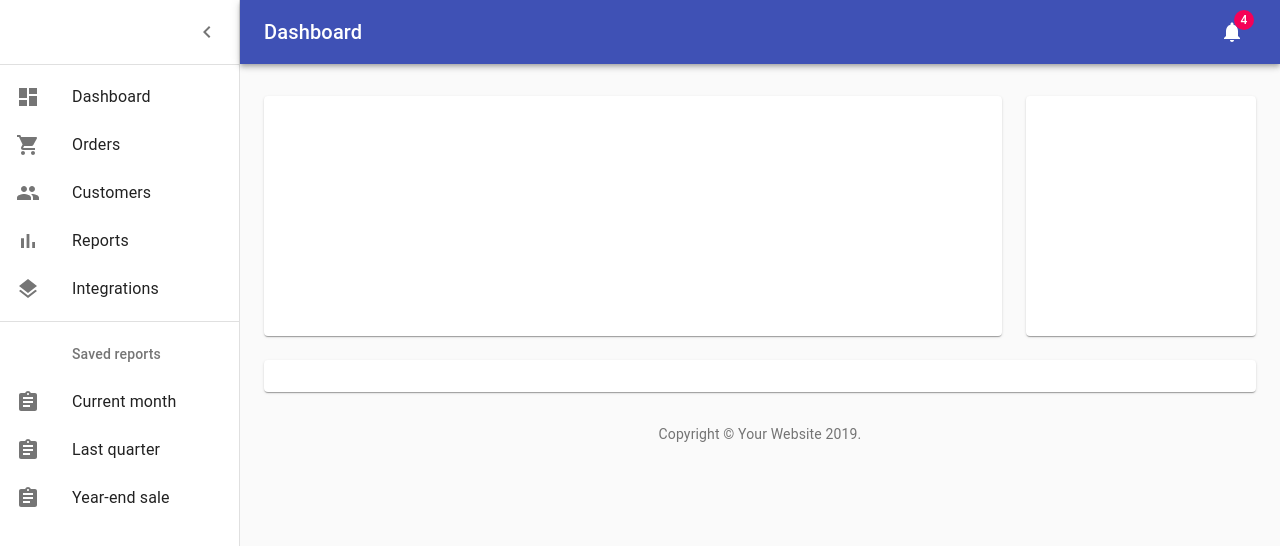
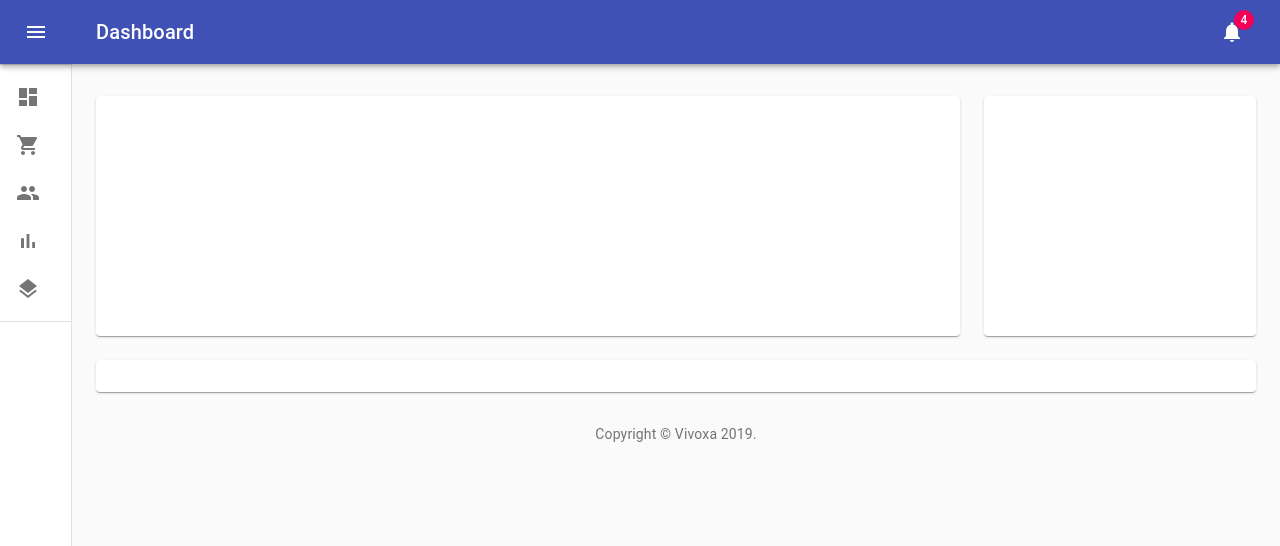
Before and after one commit to vivoxalabs/VivoxaERP, a React (Create React App) app: page /dash in a window 1280 px wide. Shown: the top 546 px of the page. Built offline with nearby package versions, Linux system fonts and the light colour scheme.

Commit message:
hook-adjest

```diff
--- a/src/components/ListItms.jsx
+++ b/src/components/ListItms.jsx
@@ -1,16 +1,35 @@
-import React from 'react';
-import ListItem from '@material-ui/core/ListItem';
-import ListItemIcon from '@material-ui/core/ListItemIcon';
-import ListItemText from '@material-ui/core/ListItemText';
-import ListSubheader from '@material-ui/core/ListSubheader';
-import DashboardIcon from '@material-ui/icons/Dashboard';
-import ShoppingCartIcon from '@material-ui/icons/ShoppingCart';
-import PeopleIcon from '@material-ui/icons/People';
-import BarChartIcon from '@material-ui/icons/BarChart';
-import LayersIcon from '@material-ui/icons/Layers';
-import AssignmentIcon from '@material-ui/icons/Assignment';
+import React from "react";
+import ListItem from "@material-ui/core/ListItem";
+import ListItemIcon from "@material-ui/core/ListItemIcon";
+import ListItemText from "@material-ui/core/ListItemText";
+import ListSubheader from "@material-ui/core/ListSubheader";
+import DashboardIcon from "@material-ui/icons/Dashboard";
+import ShoppingCartIcon from "@material-ui/icons/ShoppingCart";
+import PeopleIcon from "@material-ui/icons/People";
+import BarChartIcon from "@material-ui/icons/BarChart";
+import LayersIcon from "@material-ui/icons/Layers";
+import AssignmentIcon from "@material-ui/icons/Assignment";
+import List from "@material-ui/core/List";
+import StarBorder from "@material-ui/icons/StarBorder";
+import ExpandLess from "@material-ui/icons/ExpandLess";
+import ExpandMore from "@material-ui/icons/ExpandMore";
+import { Collapse } from "@material-ui/core";
+import { makeStyles } from "@material-ui/core/styles";
 
-export const mainListItems = (
+const useStyles = makeStyles(theme => ({
+  nested: {
+    paddingLeft: theme.spacing(4)
+  }
+}));
+
+export default function ListItems() {
+  const classes = useStyles();
+  const [open, setOpen] = React.useState(false);
+
+  const handleClick = () => {
+    setOpen(!open);
+  };
+  return (
     <div>
       <ListItem button>
         <ListItemIcon>
@@ -18,12 +37,29 @@ export const mainListItems = (
         </ListItemIcon>
         <ListItemText primary="Dashboard" />
       </ListItem>
-    <ListItem button>
+      <ListItem button onClick={handleClick}>
         <ListItemIcon>
           <ShoppingCartIcon />
         </ListItemIcon>
         <ListItemText primary="Orders" />
+        {open ? <ExpandLess /> : <ExpandMore />}
       </ListItem>
+      <Collapse in={open} timeout="auto" unmountOnExit>
+        <List component="div" disablePadding>
+          <ListItem button className={classes.nested}>
+            <ListItemIcon>
+              <StarBorder />
+            </ListItemIcon>
+            <ListItemText secondary="Pre-Enter" />
+          </ListItem>
+          <ListItem button className={classes.nested}>
+            <ListItemIcon>
+              <StarBorder />
+            </ListItemIcon>
+            <ListItemText secondary="Final Entry" />
+          </ListItem>
+        </List>
+      </Collapse>
       <ListItem button>
         <ListItemIcon>
           <PeopleIcon />
@@ -44,27 +80,31 @@ export const mainListItems = (
       </ListItem>
     </div>
   );
+}
+// export const mainListItems = (
 
-export const secondaryListItems = (
-  <div>
-    <ListSubheader inset>Saved reports</ListSubheader>
-    <ListItem button>
-      <ListItemIcon>
-        <AssignmentIcon />
-      </ListItemIcon>
-      <ListItemText primary="Current month" />
-    </ListItem>
-    <ListItem button>
-      <ListItemIcon>
-        <AssignmentIcon />
-      </ListItemIcon>
-      <ListItemText primary="Last quarter" />
-    </ListItem>
-    <ListItem button>
-      <ListItemIcon>
-        <AssignmentIcon />
-      </ListItemIcon>
-      <ListItemText primary="Year-end sale" />
-    </ListItem>
-  </div>
-);
+// );
+
+// export const secondaryListItems = (
+//   <div>
+//     <ListSubheader inset>Saved reports</ListSubheader>
+//     <ListItem button>
+//       <ListItemIcon>
+//         <AssignmentIcon />
+//       </ListItemIcon>
+//       <ListItemText primary="Current month" />
+//     </ListItem>
+//     <ListItem button>
+//       <ListItemIcon>
+//         <AssignmentIcon />
+//       </ListItemIcon>
+//       <ListItemText primary="Last quarter" />
+//     </ListItem>
+//     <ListItem button>
+//       <ListItemIcon>
+//         <AssignmentIcon />
+//       </ListItemIcon>
+//       <ListItemText primary="Year-end sale" />
+//     </ListItem>
+//   </div>
+// );
--- a/src/components/dashboard.jsx
+++ b/src/components/dashboard.jsx
@@ -1,23 +1,24 @@
-import React from 'react';
-import clsx from 'clsx';
-import { makeStyles } from '@material-ui/core/styles';
-import CssBaseline from '@material-ui/core/CssBaseline';
-import Drawer from '@material-ui/core/Drawer';
-import AppBar from '@material-ui/core/AppBar';
-import Toolbar from '@material-ui/core/Toolbar';
-import List from '@material-ui/core/List';
-import Typography from '@material-ui/core/Typography';
-import Divider from '@material-ui/core/Divider';
-import IconButton from '@material-ui/core/IconButton';
-import Badge from '@material-ui/core/Badge';
-import Container from '@material-ui/core/Container';
-import Grid from '@material-ui/core/Grid';
-import Paper from '@material-ui/core/Paper';
-import Link from '@material-ui/core/Link';
-import MenuIcon from '@material-ui/icons/Menu';
-import ChevronLeftIcon from '@material-ui/icons/ChevronLeft';
-import NotificationsIcon from '@material-ui/icons/Notifications';
-import { mainListItems, secondaryListItems } from './ListItms';
+import React from "react";
+import clsx from "clsx";
+import { makeStyles } from "@material-ui/core/styles";
+import CssBaseline from "@material-ui/core/CssBaseline";
+import Drawer from "@material-ui/core/Drawer";
+import AppBar from "@material-ui/core/AppBar";
+import Toolbar from "@material-ui/core/Toolbar";
+import List from "@material-ui/core/List";
+import Typography from "@material-ui/core/Typography";
+import Divider from "@material-ui/core/Divider";
+import IconButton from "@material-ui/core/IconButton";
+import Badge from "@material-ui/core/Badge";
+import Container from "@material-ui/core/Container";
+import Grid from "@material-ui/core/Grid";
+import Paper from "@material-ui/core/Paper";
+import Link from "@material-ui/core/Link";
+import MenuIcon from "@material-ui/icons/Menu";
+import ChevronLeftIcon from "@material-ui/icons/ChevronLeft";
+import NotificationsIcon from "@material-ui/icons/Notifications";
+// import { mainListItems, secondaryListItems } from './ListItms';
+import ListItems from "./ListItms";
 // import Chart from './Chart';
 // import Deposits from './Deposits';
 // import Orders from './Orders';
@@ -25,12 +26,12 @@ import { mainListItems, secondaryListItems } from './ListItms';
 function Copyright() {
   return (
     <Typography variant="body2" color="textSecondary" align="center">
-      {'Copyright © '}
+      {"Copyright © "}
       <Link color="inherit" href="https://material-ui.com/">
-        Your Website
-      </Link>{' '}
+        Vivoxa
+      </Link>{" "}
       {new Date().getFullYear()}
-      {'.'}
+      {"."}
     </Typography>
   );
 }
@@ -39,86 +40,86 @@ const drawerWidth = 240;
 
 const useStyles = makeStyles(theme => ({
   root: {
-    display: 'flex',
+    display: "flex"
   },
   toolbar: {
-    paddingRight: 24, // keep right padding when drawer closed
+    paddingRight: 24 // keep right padding when drawer closed
   },
   toolbarIcon: {
-    display: 'flex',
-    alignItems: 'center',
-    justifyContent: 'flex-end',
-    padding: '0 8px',
-    ...theme.mixins.toolbar,
+    display: "flex",
+    alignItems: "center",
+    justifyContent: "flex-end",
+    padding: "0 8px",
+    ...theme.mixins.toolbar
   },
   appBar: {
     zIndex: theme.zIndex.drawer + 1,
-    transition: theme.transitions.create(['width', 'margin'], {
+    transition: theme.transitions.create(["width", "margin"], {
       easing: theme.transitions.easing.sharp,
-      duration: theme.transitions.duration.leavingScreen,
-    }),
+      duration: theme.transitions.duration.leavingScreen
+    })
   },
   appBarShift: {
     marginLeft: drawerWidth,
     width: `calc(100% - ${drawerWidth}px)`,
-    transition: theme.transitions.create(['width', 'margin'], {
+    transition: theme.transitions.create(["width", "margin"], {
       easing: theme.transitions.easing.sharp,
-      duration: theme.transitions.duration.enteringScreen,
-    }),
+      duration: theme.transitions.duration.enteringScreen
+    })
   },
   menuButton: {
-    marginRight: 36,
+    marginRight: 36
   },
   menuButtonHidden: {
-    display: 'none',
+    display: "none"
   },
   title: {
-    flexGrow: 1,
+    flexGrow: 1
   },
   drawerPaper: {
-    position: 'relative',
-    whiteSpace: 'nowrap',
+    position: "relative",
+    whiteSpace: "nowrap",
     width: drawerWidth,
-    transition: theme.transitions.create('width', {
+    transition: theme.transitions.create("width", {
       easing: theme.transitions.easing.sharp,
-      duration: theme.transitions.duration.enteringScreen,
-    }),
+      duration: theme.transitions.duration.enteringScreen
+    })
   },
   drawerPaperClose: {
-    overflowX: 'hidden',
-    transition: theme.transitions.create('width', {
+    overflowX: "hidden",
+    transition: theme.transitions.create("width", {
       easing: theme.transitions.easing.sharp,
-      duration: theme.transitions.duration.leavingScreen,
+      duration: theme.transitions.duration.leavingScreen
     }),
     width: theme.spacing(7),
-    [theme.breakpoints.up('sm')]: {
-      width: theme.spacing(9),
-    },
+    [theme.breakpoints.up("sm")]: {
+      width: theme.spacing(9)
+    }
   },
   appBarSpacer: theme.mixins.toolbar,
   content: {
     flexGrow: 1,
-    height: '100vh',
-    overflow: 'auto',
+    height: "100vh",
+    overflow: "auto"
   },
   container: {
     paddingTop: theme.spacing(4),
-    paddingBottom: theme.spacing(4),
+    paddingBottom: theme.spacing(4)
   },
   paper: {
     padding: theme.spacing(2),
-    display: 'flex',
-    overflow: 'auto',
-    flexDirection: 'column',
+    display: "flex",
+    overflow: "auto",
+    flexDirection: "column"
   },
   fixedHeight: {
-    height: 240,
-  },
+    height: 240
+  }
 }));
 
 export default function Dashboard() {
   const classes = useStyles();
-  const [open, setOpen] = React.useState(true);
+  const [open, setOpen] = React.useState(false);
   const handleDrawerOpen = () => {
     setOpen(true);
   };
@@ -130,18 +131,30 @@ export default function Dashboard() {
   return (
     <div className={classes.root}>
       <CssBaseline />
-      <AppBar position="absolute" className={clsx(classes.appBar, open && classes.appBarShift)}>
+      <AppBar
+        position="absolute"
+        className={clsx(classes.appBar, open && classes.appBarShift)}
+      >
         <Toolbar className={classes.toolbar}>
           <IconButton
             edge="start"
             color="inherit"
             aria-label="open drawer"
             onClick={handleDrawerOpen}
-            className={clsx(classes.menuButton, open && classes.menuButtonHidden)}
+            className={clsx(
+              classes.menuButton,
+              open && classes.menuButtonHidden
+            )}
           >
             <MenuIcon />
           </IconButton>
-          <Typography component="h1" variant="h6" color="inherit" noWrap className={classes.title}>
+          <Typography
+            component="h1"
+            variant="h6"
+            color="inherit"
+            noWrap
+            className={classes.title}
+          >
             Dashboard
           </Typography>
           <IconButton color="inherit">
@@ -154,7 +167,7 @@ export default function Dashboard() {
       <Drawer
         variant="permanent"
         classes={{
-          paper: clsx(classes.drawerPaper, !open && classes.drawerPaperClose),
+          paper: clsx(classes.drawerPaper, !open && classes.drawerPaperClose)
         }}
         open={open}
       >
@@ -164,9 +177,11 @@ export default function Dashboard() {
           </IconButton>
         </div>
         <Divider />
-        <List>{mainListItems}</List>
+        <List>
+          <ListItems />
+        </List>
         <Divider />
-        <List>{secondaryListItems}</List>
+        {/* <List>{secondaryListItems}</List> */}
       </Drawer>
       <main className={classes.content}>
         <div className={classes.appBarSpacer} />
@@ -174,21 +189,15 @@ export default function Dashboard() {
           <Grid container spacing={3}>
             {/* Chart */}
             <Grid item xs={12} md={8} lg={9}>
-              <Paper className={fixedHeightPaper}>
-                {/* <Chart /> */}
-              </Paper>
+              <Paper className={fixedHeightPaper}>{/* <Chart /> */}</Paper>
             </Grid>
             {/* Recent Deposits */}
             <Grid item xs={12} md={4} lg={3}>
-              <Paper className={fixedHeightPaper}>
-                {/* <Deposits /> */}
-              </Paper>
+              <Paper className={fixedHeightPaper}>{/* <Deposits /> */}</Paper>
             </Grid>
             {/* Recent Orders */}
             <Grid item xs={12}>
-              <Paper className={classes.paper}>
-                {/* <Orders /> */}
-              </Paper>
+              <Paper className={classes.paper}>{/* <Orders /> */}</Paper>
             </Grid>
           </Grid>
         </Container>
--- a/src/components/navbar.jsx
+++ b/src/components/navbar.jsx
@@ -4,6 +4,8 @@ import AppBar from "@material-ui/core/AppBar";
 import Toolbar from "@material-ui/core/Toolbar";
 import Typography from "@material-ui/core/Typography";
 //import Button from "@material-ui/core/Button";
+import Divider from "@material-ui/core/Divider";
+import clsx from "clsx";
 import IconButton from "@material-ui/core/IconButton";
 import MenuIcon from "@material-ui/icons/Menu";
 import MailIcon from "@material-ui/icons/Mail";
@@ -13,6 +15,12 @@ import Menu from "@material-ui/core/Menu";
 import MenuItem from "@material-ui/core/MenuItem";
 import AccountCircle from "@material-ui/icons/AccountCircle";
 import MoreIcon from "@material-ui/icons/MoreVert";
+import Drawer from "@material-ui/core/Drawer";
+import ChevronLeftIcon from "@material-ui/icons/ChevronLeft";
+import List from "@material-ui/core/List";
+import ListItems from "./ListItms";
+
+const drawerWidth = 240;
 
 const useStyles = makeStyles(theme => ({
   root: {
@@ -36,6 +44,73 @@ const useStyles = makeStyles(theme => ({
     [theme.breakpoints.up("md")]: {
       display: "none"
     }
+  },
+  toolbar: {
+    paddingRight: 24 // keep right padding when drawer closed
+  },
+  toolbarIcon: {
+    display: "flex",
+    alignItems: "center",
+    justifyContent: "flex-end",
+    padding: "0 8px",
+    ...theme.mixins.toolbar
+  },
+  appBar: {
+    zIndex: theme.zIndex.drawer + 1,
+    transition: theme.transitions.create(["width", "margin"], {
+      easing: theme.transitions.easing.sharp,
+      duration: theme.transitions.duration.leavingScreen
+    })
+  },
+  appBarShift: {
+    marginLeft: drawerWidth,
+    width: `calc(100% - ${drawerWidth}px)`,
+    transition: theme.transitions.create(["width", "margin"], {
+      easing: theme.transitions.easing.sharp,
+      duration: theme.transitions.duration.enteringScreen
+    })
+  },
+  menuButtonHidden: {
+    display: "none"
+  },
+  drawerPaper: {
+    position: "relative",
+    whiteSpace: "nowrap",
+    width: drawerWidth,
+    transition: theme.transitions.create("width", {
+      easing: theme.transitions.easing.sharp,
+      duration: theme.transitions.duration.enteringScreen
+    })
+  },
+  drawerPaperClose: {
+    overflowX: "hidden",
+    transition: theme.transitions.create("width", {
+      easing: theme.transitions.easing.sharp,
+      duration: theme.transitions.duration.leavingScreen
+    }),
+    width: theme.spacing(7),
+    [theme.breakpoints.up("sm")]: {
+      width: theme.spacing(9)
+    }
+  },
+  appBarSpacer: theme.mixins.toolbar,
+  content: {
+    flexGrow: 1,
+    height: "100vh",
+    overflow: "auto"
+  },
+  container: {
+    paddingTop: theme.spacing(4),
+    paddingBottom: theme.spacing(4)
+  },
+  paper: {
+    padding: theme.spacing(2),
+    display: "flex",
+    overflow: "auto",
+    flexDirection: "column"
+  },
+  fixedHeight: {
+    height: 240
   }
 }));
 
@@ -148,15 +223,30 @@ function NavBar() {
       </MenuItem>
     </Menu>
   );
+  const [open, setOpen] = React.useState(false);
+  const handleDrawerOpen = () => {
+    setOpen(true);
+  };
+  const handleDrawerClose = () => {
+    setOpen(false);
+  };
+  const fixedHeightPaper = clsx(classes.paper, classes.fixedHeight);
 
   return (
     <div className={classes.root}>
-      <AppBar position="static">
+      <AppBar
+        position="absolute"
+        className={clsx(classes.appBar, open && classes.appBarShift)}
+      >
         <Toolbar>
           <IconButton
             edge="start"
-            className={classes.menuButton}
+            className={clsx(
+              classes.menuButton,
+              open && classes.menuButtonHidden
+            )}
             color="inherit"
+            onClick={handleDrawerOpen}
             aria-label="menu"
           >
             <MenuIcon />
@@ -208,6 +298,21 @@ function NavBar() {
       {renderMobileMenu}
       {renderNotifiMenu}
       {renderMenu}
+      <Drawer
+        variant="permanent"
+        classes={{
+          paper: clsx(classes.drawerPaper, !open && classes.drawerPaperClose)
+        }}
+        open={open}
+      >
+        <div className={classes.toolbarIcon}>
+          <IconButton onClick={handleDrawerClose}>
+            <ChevronLeftIcon />
+          </IconButton>
+        </div>
+        <Divider />
+        <List><ListItems/></List>
+      </Drawer>
     </div>
   );
 }
```
Lines whose indentation alone changed are shown as unchanged.
